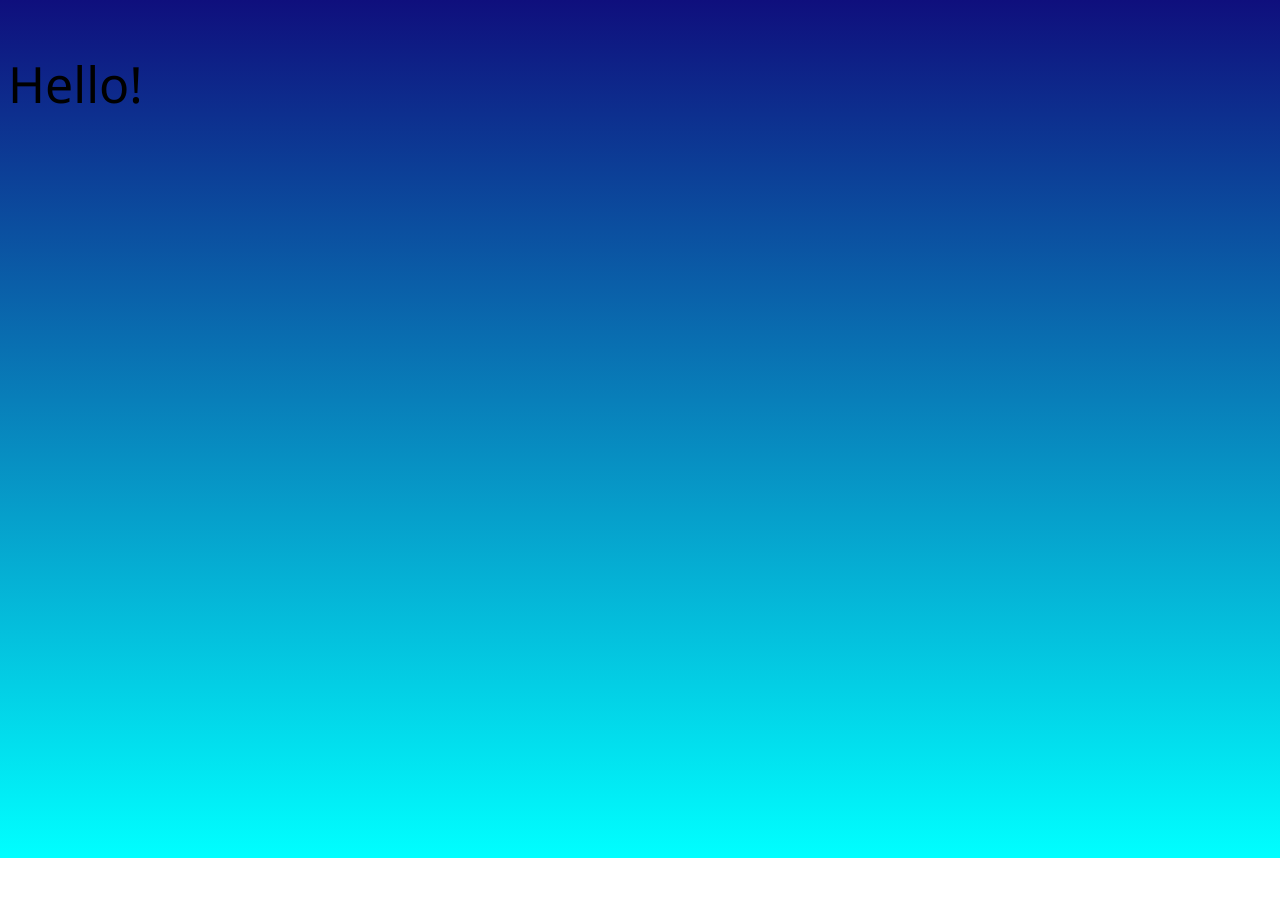
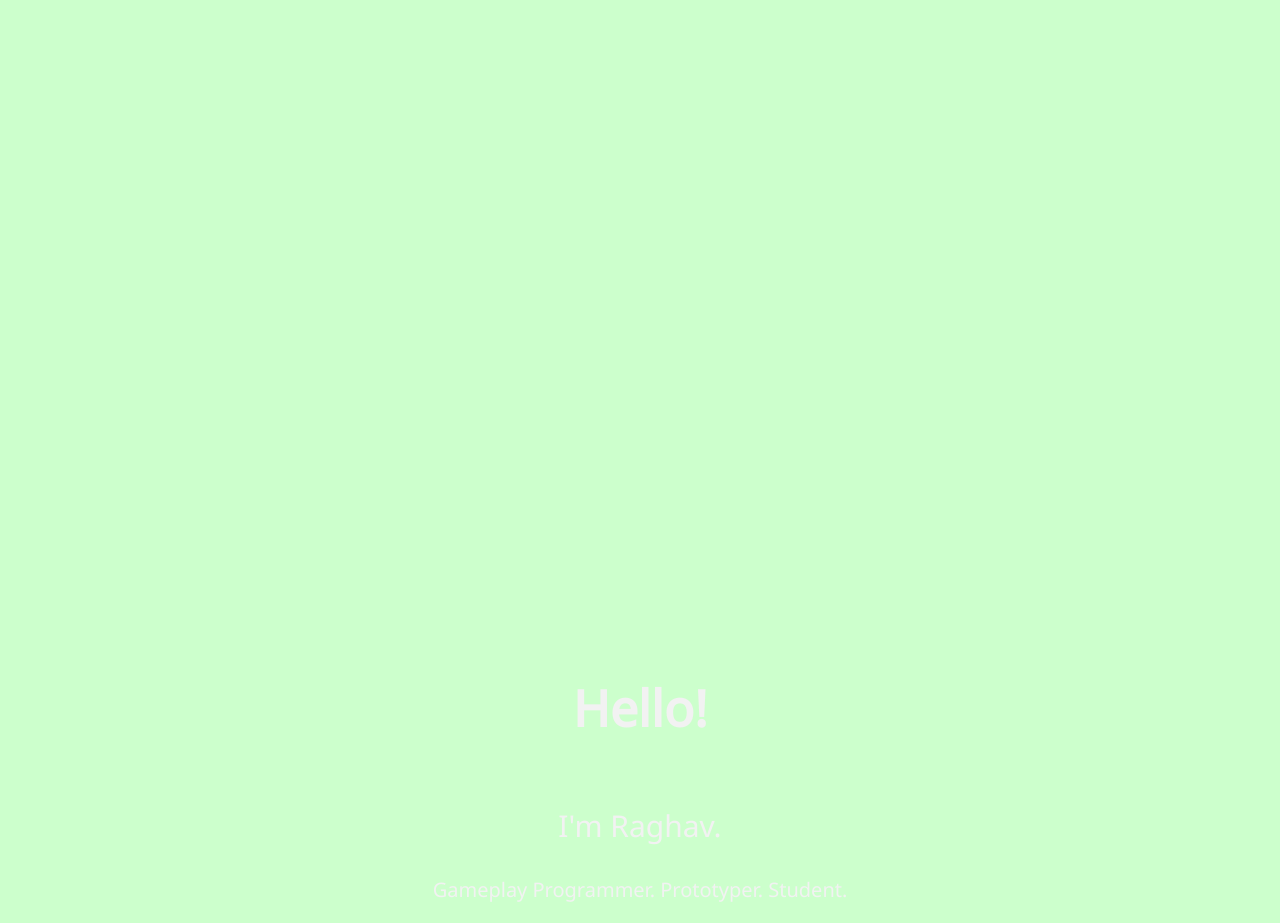
Before and after one commit to thetrippp/thetrippp.github.io, a plain HTML site: page index.html in a window 1280 px wide. Before the commit the page ends 858 px from the top, so only its background shows below. Drawn offline with Linux system fonts and the light colour scheme.

Commit message:
Update
Background Color changed to #ccffcc

```diff
--- a/index.html
+++ b/index.html
@@ -1,23 +1,12 @@
 <!DOCTYPE html>
+<meta charset="UTF-8">
 <html>
   <head>
     <title>It's thetrippp!</title>
     <link href='https://fonts.googleapis.com/css?family=Noto Sans' rel='stylesheet'>
-    <style>
-      body {
-        height: 100vh;
-        background: linear-gradient(to bottom, #80dfff,#ffbb33);
-        font-family: "Noto Sans";
-        font-size: 50px;
-      }
-      maintext{
-        font-family: "Noto Sans";
-        font-size: 50px;
-        text-align: center;
-      }
-    </style>
-  </head>
-  <body>
+    <link rel='stylesheet' href='style.css' />
+
+    <!--
     <script>
       setInterval(function() {
         var currentTime = new Date().getHours();
@@ -25,7 +14,7 @@
 
         if (currentTime >= 6 && currentTime < 12) {
           body.style.background =
-            "linear-gradient(to bottom, #0f0f7d, #00ffff)";
+            "linear-gradient(to bottom, #00ffff, #0f0f7d)";
         } else if (currentTime >= 12 && currentTime < 18) {
           body.style.background =
             "linear-gradient(to bottom, #80dfff,#ffbb33)";
@@ -33,10 +22,16 @@
           body.style.background =
             "linear-gradient(to bottom, #000033, #330033)";
         }
-      }, 1000); // run every minute
+      }, 1000);
     </script>
-    <div  class="maintext">
-    <p>Hello!</p>
-    </div>
+    -->
+  </head>
+  <body>
+
+    <div class="introdiv">
+    <h1 class="introtitle">Hello!</h1>
+  </div>
+    <p class="introtext">I'm Raghav.</p>
+    <p class="introtext2">Gameplay Programmer. Prototyper. Student.</p>
   </body>
 </html>
--- a/style.css
+++ b/style.css
@@ -1,11 +1,46 @@
-.body {
-        height: 100vh;
-        /*background: linear-gradient(to bottom, #80dfff,#ffbb33);*/
-        overflow: hidden;
-      }
+body
+{
+  height: 100%;
+  /*background: linear-gradient(to bottom, #80dfff,#ffbb33);*/
+  background-color: #ccffcc;
+  font-family: "Noto Sans";
+  /*font-size: 50px;*/
+  overflow: hidden;
+}
 
 .maintext{
-	font-family : "Noto Sans";
-	font-size: 30px;
-	font-weight: BOLD;
+  margin: auto;
+  width: 60%;
+  text-align: center;
+  overflow: hidden;
 }
+
+.introdiv
+{
+  padding-top: 50%;
+text-align: center;
+overflow: hidden;
+}
+
+.introtitle{
+  color: #f2f2f2;
+font-size: 50px;
+overflow: hidden;
+}
+
+.introtext
+{
+  color: #f2f2f2;
+font-size: 30px;
+text-align: center;
+overflow: hidden;
+}
+.introtext2
+{
+  color: #f2f2f2;
+font-size: 20px;
+text-align: center;
+position: sticky;
+top: 0;
+overflow: hidden;
+}
```
